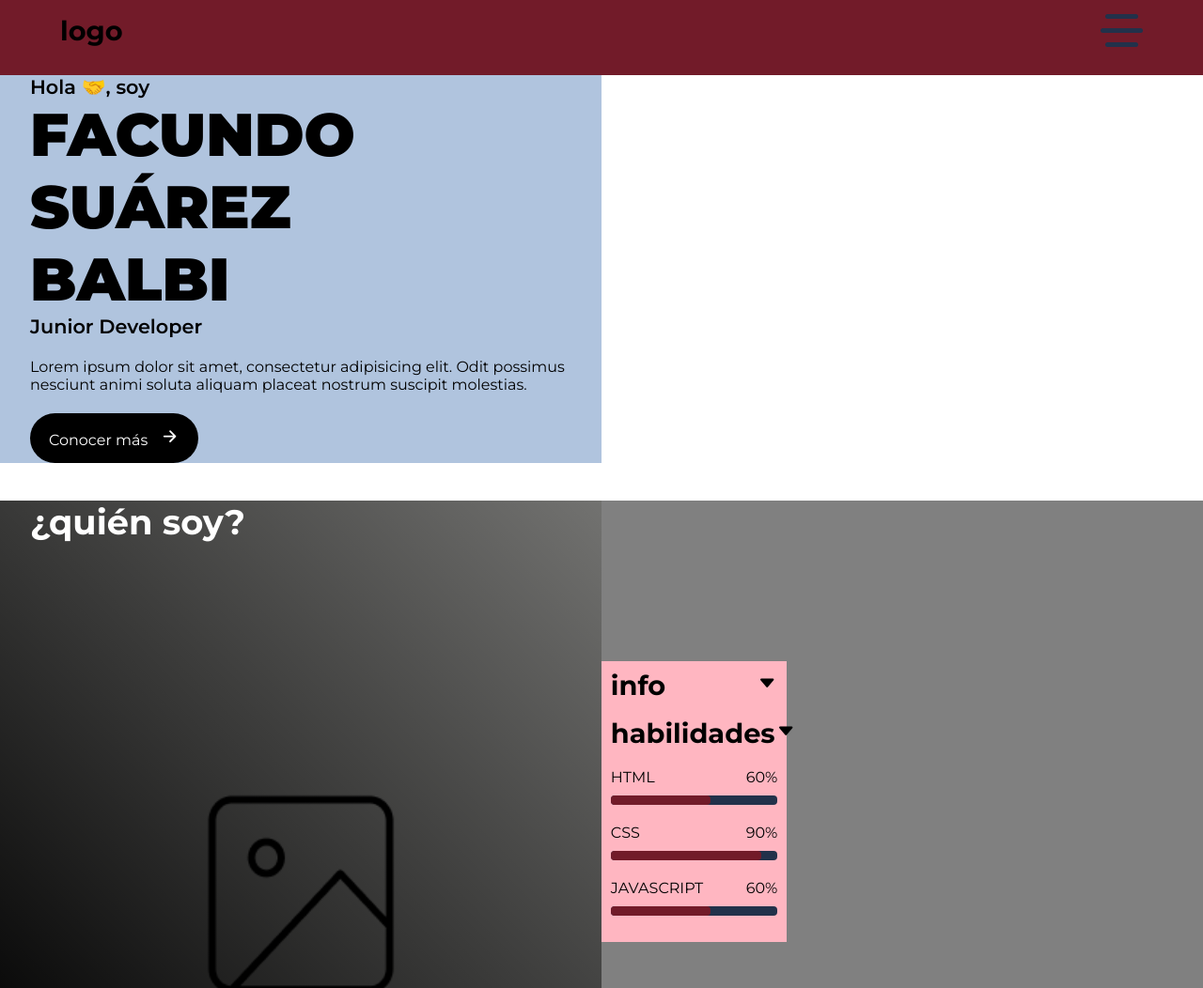
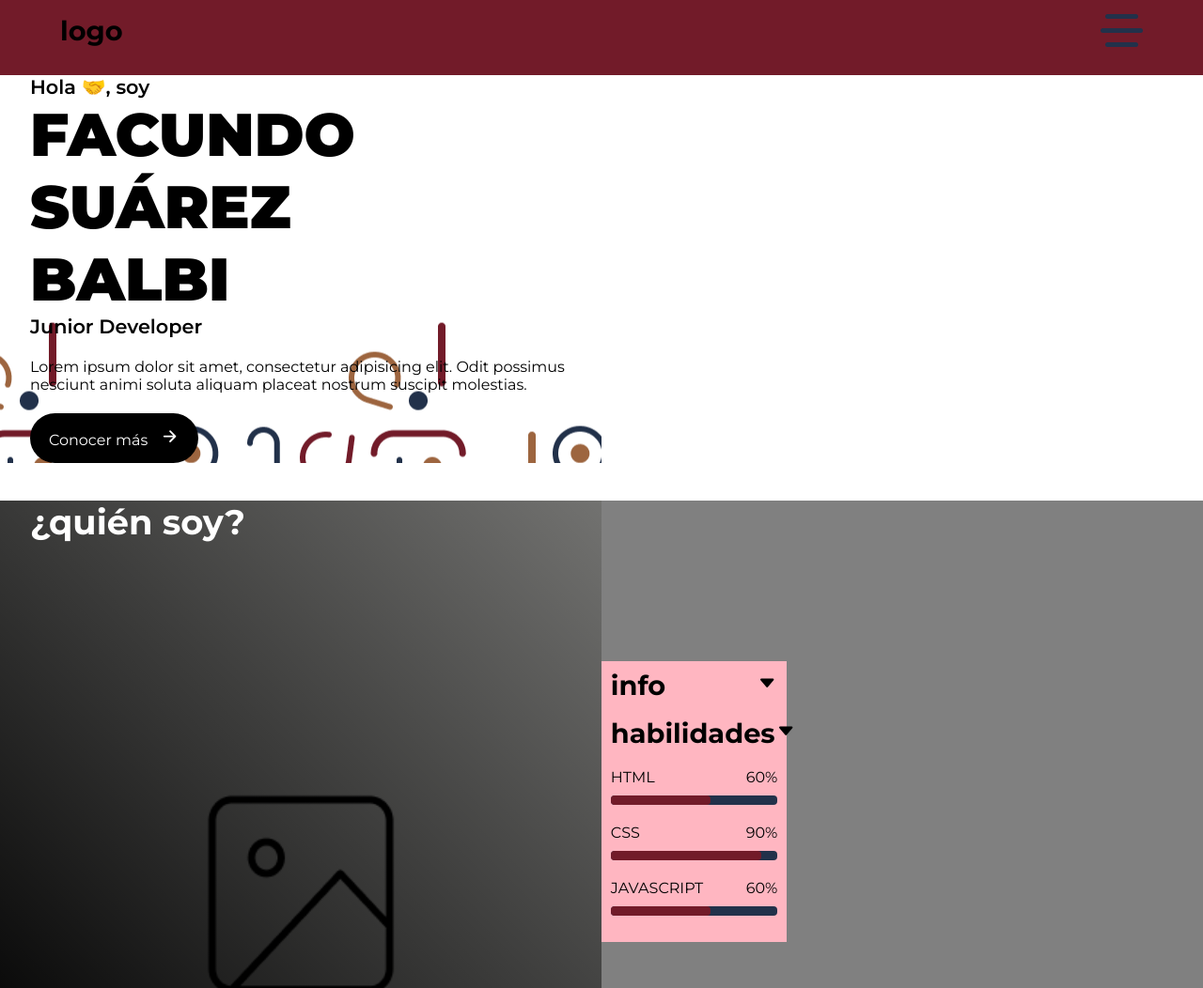
Before and after one commit to faacsuarez/portfolio_personal2022, a plain HTML site: page index.html in a window 1280 px wide. Shown: the top 1052 px of the page at 94% size. Drawn offline with nearby package versions, Linux system fonts and the light colour scheme.

Commit message:
subir servidor img

```diff
--- a/style.css
+++ b/style.css
@@ -107,7 +107,8 @@ h4 {
 .header-info {
     text-align: left;
     height: 90vh;
-    background: lightsteelblue;
+    background: url(/img/prueba2.png);
+    background-position: center;
 }
 
 .container {
```
